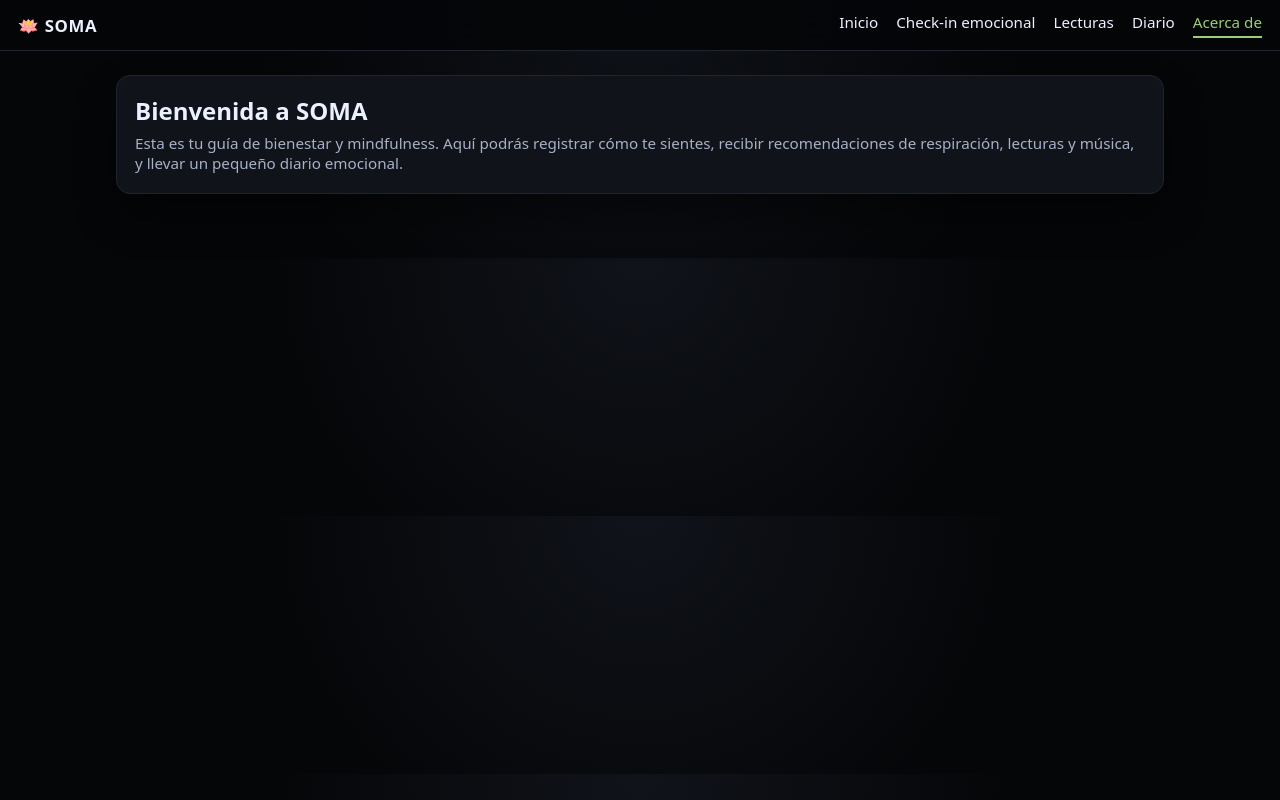
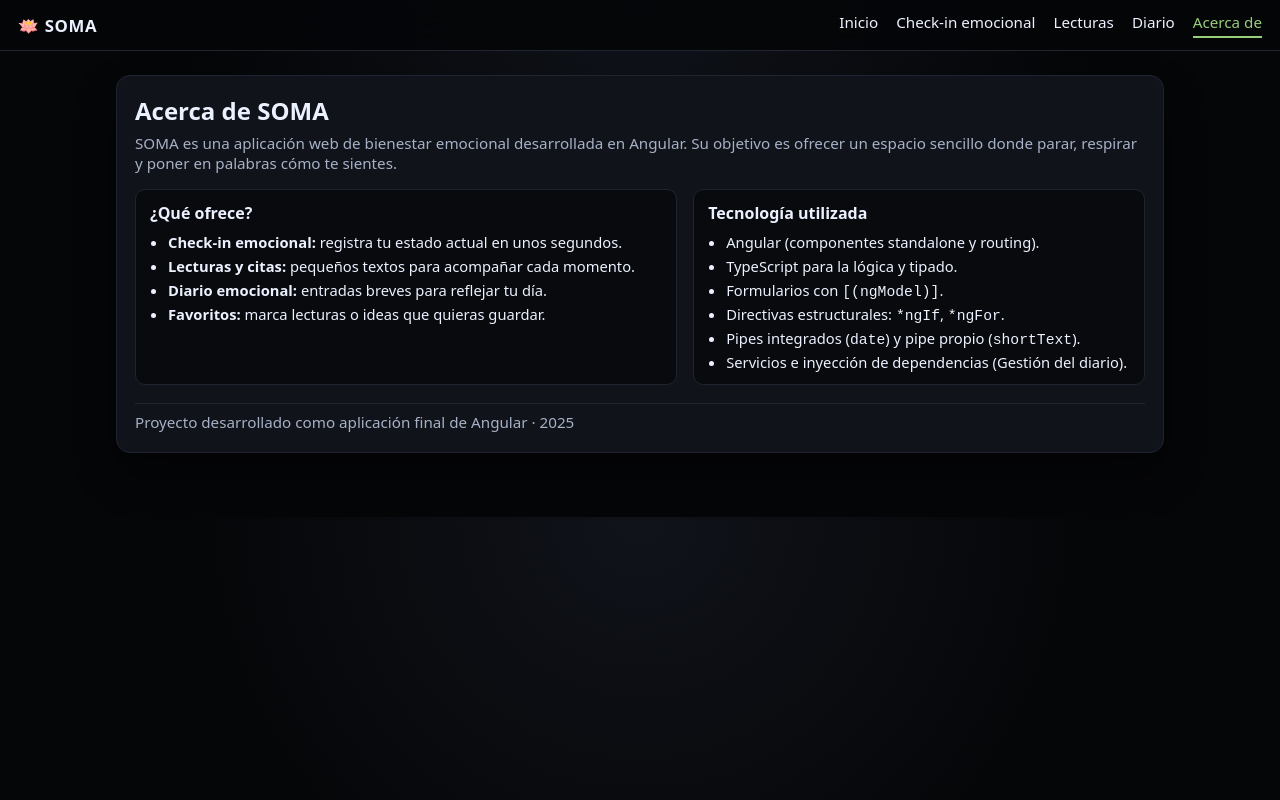
Before and after one commit to ionelastanciu/soma, an Angular app: page /about in a window 1280 px wide. Built offline with nearby package versions, Linux system fonts and the light colour scheme.

Commit message:
Add about page

```diff
--- /dev/null
+++ b/src/app/features/about/about-page/about-page.css
@@ -0,0 +1,45 @@
+.about h1 {
+  margin-bottom: 6px;
+}
+
+.grid {
+  display: grid;
+  grid-template-columns: minmax(0, 1.2fr) minmax(0, 1fr);
+  gap: 16px;
+  margin-top: 16px;
+}
+
+.block {
+  background: rgba(5, 6, 8, 0.7);
+  border-radius: 10px;
+  border: 1px solid var(--border-subtle);
+  padding: 12px 14px;
+}
+
+.block h2 {
+  margin: 0 0 8px;
+  font-size: 1rem;
+}
+
+.block ul {
+  margin: 0;
+  padding-left: 18px;
+  font-size: 0.92rem;
+}
+
+.block li + li {
+  margin-top: 4px;
+}
+
+.footer {
+  margin-top: 18px;
+  border-top: 1px solid var(--border-subtle);
+  padding-top: 8px;
+  font-size: 0.85rem;
+}
+
+@media (max-width: 720px) {
+  .grid {
+    grid-template-columns: minmax(0, 1fr);
+  }
+}
--- /dev/null
+++ b/src/app/features/about/about-page/about-page.html
@@ -0,0 +1,38 @@
+<section class="card about">
+  <h1>Acerca de SOMA</h1>
+  <p class="muted">
+    SOMA es una aplicación web de bienestar emocional desarrollada en Angular.
+    Su objetivo es ofrecer un espacio sencillo donde parar, respirar
+    y poner en palabras cómo te sientes.
+  </p>
+
+  <div class="grid">
+    <article class="block">
+      <h2>¿Qué ofrece?</h2>
+      <ul>
+        <li><strong>Check-in emocional:</strong> registra tu estado actual en unos segundos.</li>
+        <li><strong>Lecturas y citas:</strong> pequeños textos para acompañar cada momento.</li>
+        <li><strong>Diario emocional:</strong> entradas breves para reflejar tu día.</li>
+        <li><strong>Favoritos:</strong> marca lecturas o ideas que quieras guardar.</li>
+      </ul>
+    </article>
+
+    <article class="block">
+      <h2>Tecnología utilizada</h2>
+      <ul>
+        <li>Angular (componentes standalone y routing).</li>
+        <li>TypeScript para la lógica y tipado.</li>
+        <li>Formularios con <code>[(ngModel)]</code>.</li>
+        <li>Directivas estructurales: <code>*ngIf</code>, <code>*ngFor</code>.</li>
+        <li>Pipes integrados (<code>date</code>) y pipe propio (<code>shortText</code>).</li>
+        <li>Servicios e inyección de dependencias (Gestión del diario).</li>
+      </ul>
+    </article>
+  </div>
+
+  <footer class="footer">
+    <p class="muted">
+      Proyecto desarrollado como aplicación final de Angular · {{ year }}
+    </p>
+  </footer>
+</section>
--- /dev/null
+++ b/src/app/features/about/about-page/about-page.ts
@@ -0,0 +1,12 @@
+import { Component } from '@angular/core';
+
+@Component({
+  selector: 'app-about-page',
+  standalone: true,
+  imports: [],
+  templateUrl: './about-page.html',
+  styleUrl: './about-page.css',
+})
+export class AboutPage {
+  year = new Date().getFullYear();
+}
--- a/src/app/features/readings/readings-page/readings-page.html
+++ b/src/app/features/readings/readings-page/readings-page.html
@@ -4,6 +4,7 @@
     Pequeñas lecturas y frases para acompañar tu estado emocional.
   </p>
 
+  <!-- Buscador -->
   <div class="toolbar">
     <input
       type="text"
--- a/src/app/features/readings/readings-page/readings-page.ts
+++ b/src/app/features/readings/readings-page/readings-page.ts
@@ -1,8 +1,6 @@
 import { Component } from '@angular/core';
 import { NgFor, NgIf, NgClass } from '@angular/common';
 import { FormsModule } from '@angular/forms';
-import { ShortTextPipe } from '../../../shared/pipes/short-text.pipe';
-
 
 interface Reading {
   id: number;
@@ -16,7 +14,7 @@ interface Reading {
 @Component({
   selector: 'app-readings-page',
   standalone: true,
-  imports: [NgFor, NgIf, NgClass, FormsModule, ShortTextPipe],
+  imports: [NgFor, NgIf, NgClass, FormsModule],
   templateUrl: './readings-page.html',
   styleUrl: './readings-page.css',
 })
```
Also changed, not shown: src/app/app.routes.ts (+4 -8 lines).
